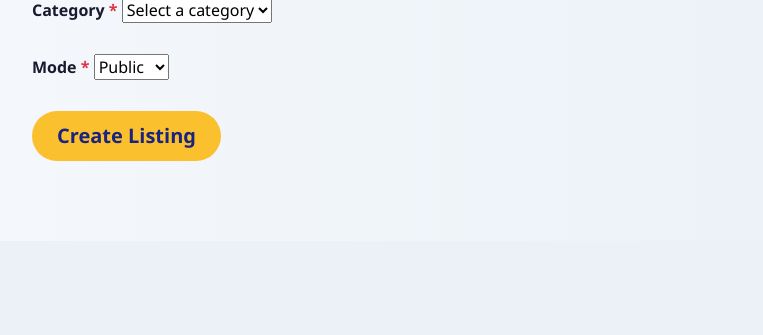
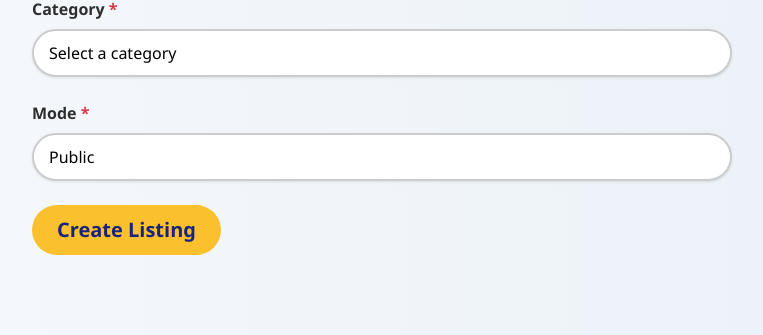
Before and after one commit to Ishannjain/HackMol, a Django app: page /create/ in a window 1280 px wide. Shown: the part 801-1136 px from the top of the page, without its empty margins (258-1021 px from the left). Before the commit the page ends 962 px from the top, so only its background shows below. Run offline with Django 5.2, Linux system fonts and the light colour scheme; a user stored in the database is signed in; data comes from the database, SQL or seed files in the repository; both versions use the stored data as it was after the commit; some libraries are stand-ins or nearby versions.

Commit message:
create page styles updated

```diff
--- a/auction/templates/auction/create.html
+++ b/auction/templates/auction/create.html
@@ -1,6 +1,37 @@
 {% extends "auction/layout.html" %}
 
 {% block body %}
+<style>
+    .form-select {
+        width: 100%;
+        padding: 10px 15px;
+        font-size: 16px;
+        border: 2px solid #ccc;
+        border-radius: 25px;
+        background-color: #fff;
+        transition: border-color 0.3s ease, box-shadow 0.3s ease;
+        box-shadow: 0 1px 3px rgba(0, 0, 0, 0.1);
+        appearance: none;
+    }
+
+    .form-select:focus {
+        border-color: #4B9CD3;
+        outline: none;
+        box-shadow: 0 0 0 4px rgba(75, 156, 211, 0.2);
+    }
+
+    .form-label {
+        margin-bottom: 8px;
+        display: block;
+        font-weight: 600;
+        color: #2e2e2e;
+    }
+
+    .is-invalid + .invalid-feedback {
+        display: block;
+    }
+
+</style>
 <div class="container my-5">
     <h2 class="text-center mb-4 fw-semibold text-dark">Create a New Auction Listing</h2>
 
```
Also changed, not shown: db.sqlite3.
